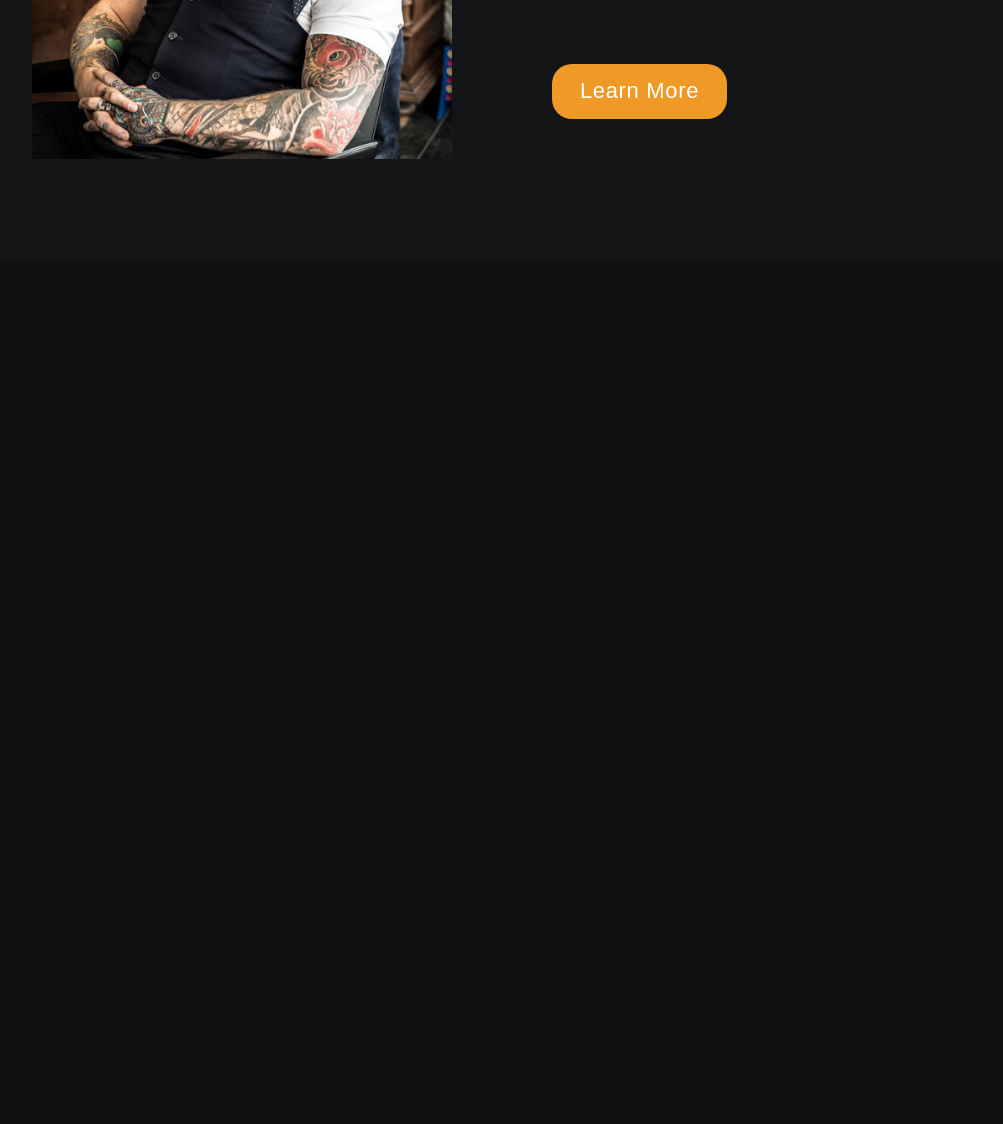
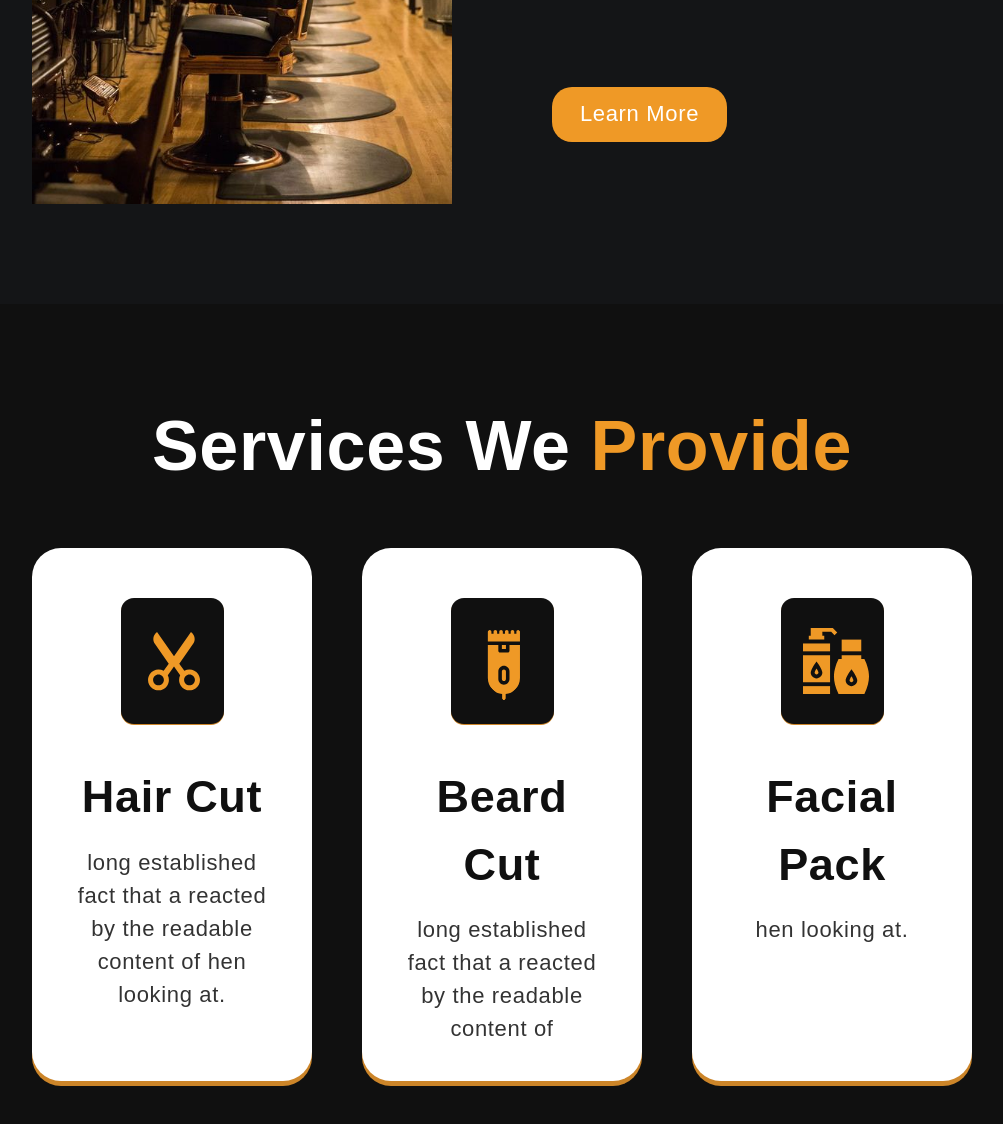
Before and after one commit to LioraProgram7/Barbershop, a website: page app/index.html in a window 1280 px wide. Shown: the part 1366-2490 px from the top of the page, without its empty margins (138-1141 px from the left). Before the commit the page ends 1625 px from the top, so only its background shows below. Drawn offline with nearby package versions, Linux system fonts and the light colour scheme; files that its build step writes are made by us from their sources; files whose address does not match are found by name.

Commit message:
added section servises

```diff
--- a/app/index.html
+++ b/app/index.html
@@ -14,7 +14,7 @@
   <header class="header">
     <div class="header__container">
       <a class="logo" href="#">
-        <img class="logo__img" src="images/icons/logo3.png" alt="logo">
+        <img class="logo__img" src="images/logo.png" alt="logo">
       </a>
       <nav class="header__menu menu">
         <ul class="menu__list">
@@ -63,7 +63,7 @@
     <section class="our-history">
       <div class="our-history__container">
         <div class="our-history__media">
-          <img class="our-history__img" src="images/gallery/8.jpg" alt="kmkldmlk">
+          <img class="our-history__img" src="images/gallery/12.jpg" alt="kmkldmlk">
         </div>
 
         <div class="our-history__content">
@@ -83,6 +83,40 @@
             </div>
             <a class="block-text__started btn-default" href="#">Learn more</a>
           </div>
+        </div>
+      </div>
+    </section>
+
+    <section class="services">
+      <div class="services__container">
+        <h2 class="services__title block-text__title">
+          Services We <span>Provide</span>
+        </h2>
+        <div class="services__box">
+          <a class="services__item">
+            <div class="services__svg services__svg--skissors"></div>
+            <h3 class="services__subtitle">Hair Cut</h3>
+            <p class="services__text block-text__text">
+              long established fact that a reacted by the readable content of
+              hen looking at.
+            </p>
+          </a>
+
+          <a class="services__item">
+            <div class="services__svg services__svg--electricrazor"></div>
+            <h3 class="services__subtitle">Beard Cut</h3>
+            <p class="services__text block-text__text">
+              long established fact that a reacted by the readable content of
+            </p>
+          </a>
+
+          <a class="services__item">
+            <div class="services__svg services__svg--jars"></div>
+            <h3 class="services__subtitle">Facial Pack</h3>
+            <p class="services__text block-text__text">
+              hen looking at.
+            </p>
+          </a>
         </div>
       </div>
     </section>
--- a/app/scss/_global.scss
+++ b/app/scss/_global.scss
@@ -96,6 +96,11 @@ body {
   &__text {
     opacity: 0.85;
     margin-bottom: 90px;
+    overflow: hidden;
+    text-overflow: ellipsis;
+    display: -webkit-box;
+    -webkit-box-orient: vertical;
+    -webkit-line-clamp: 6;
   }
 }
 
--- /dev/null
+++ b/app/scss/services.scss
@@ -0,0 +1,88 @@
+.services {
+  padding: 100px 0;
+  text-align: center;
+
+  &__title {
+    margin-bottom: 60px;
+  }
+
+  &__box {
+    display: flex;
+    justify-content: space-between;
+  }
+
+  &__item {
+    position: relative;
+    max-width: 441px;
+    width: 100%;
+    height: 533px;
+    padding: 50px 41px 72px;
+    color: $bd;
+    background-color: $white;
+    box-shadow: 0px 5px 0px $orange-hover;
+    border-radius: 29px;
+    z-index: 1;
+    cursor: pointer;
+    transition: color 0.2s, background-color 0.5s;
+
+    &:not(:last-child) {
+      margin-right: 50px;
+    }
+
+    &:hover {
+      background-color: $orange-hover;
+      color: $white;
+    }
+  }
+
+  &__svg {
+    display: inline-block;
+    position: relative;
+    width: 103px;
+    height: 126px;
+    background-color: $bd;
+    box-shadow: 0px 1px 0px $orange-hover;
+    border-radius: 13px;
+    top: 0;
+    right: 0;
+    margin-bottom: 30px;
+
+    &::before {
+      content: '';
+      position: absolute;
+      width: 66px;
+      background-repeat: no-repeat;
+      background-position: center;
+      background-size: contain;
+    }
+  }
+
+  &__svg--skissors::before {
+    background-image: url('../images/icons/skissors.svg');
+    height: 60px;
+    top: 33px;
+    left: 20px;
+  }
+
+  &__svg--electricrazor::before {
+    background-image: url('../images/icons/electric-razor.svg');
+    left: 19px;
+    width: 86px;
+    height: 96px;
+    top: 12px;
+    left: 10px;
+  }
+
+  &__svg--jars::before {
+    background-image: url('../images/icons/jars.svg');
+    height: 66px;
+    top: 30px;
+    left: 22px;
+  }
+
+  &__subtitle {
+    @extend %bold-700;
+    font-size: 45px;
+    margin-bottom: 15px;
+  }
+}
--- a/app/scss/style.scss
+++ b/app/scss/style.scss
@@ -6,3 +6,4 @@
 @import 'header';
 @import 'get-started';
 @import 'our-history';
+@import 'services';
--- a/gulpfile.js
+++ b/gulpfile.js
@@ -55,6 +55,7 @@ function images() {
   .pipe(dest('dist/images'));
 }
 
+
 function build() {
   return src ([
     'app/**/*.html',
--- a/package.json
+++ b/package.json
@@ -15,6 +15,7 @@
     "gulp-autoprefixer": "^8.0.0",
     "gulp-concat": "^2.6.1",
     "gulp-sass": "^5.1.0",
+    "gulp-svg-sprite": "^1.5.0",
     "gulp-uglify": "^3.0.2",
     "jquery": "^3.6.0",
     "sass": "^1.49.0"
```
Also changed, not shown: app/images/gallery/11.jpg (added), app/images/gallery/12.jpg (added), app/images/gallery/13.jpg (added), app/images/icons/electric-razor.svg (added), app/images/icons/jars.svg (added), app/images/icons/logo.jpg (deleted), app/images/icons/logo.png (deleted), app/images/icons/logo2.png (deleted), app/images/icons/skissors.svg (added), app/images/logo.png (renamed from app/images/icons/logo3.png).
